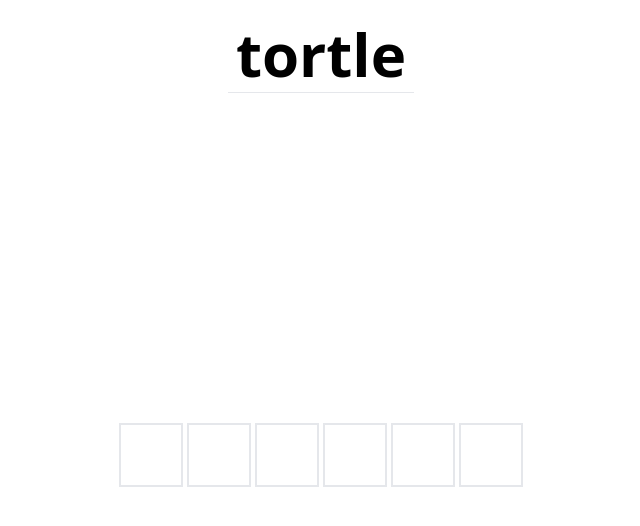
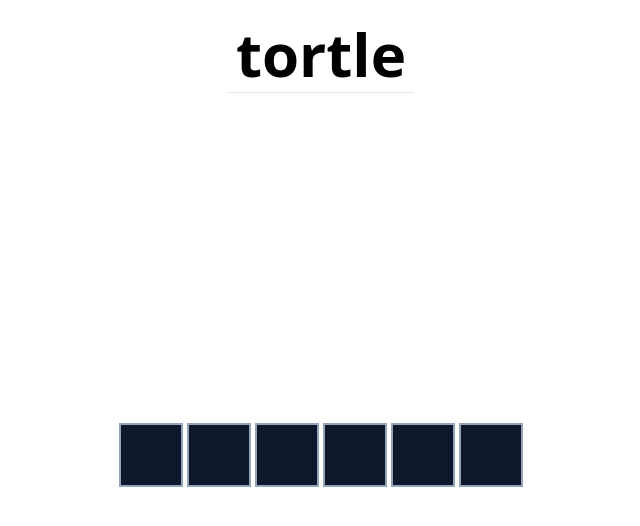
Before and after one commit to kent-seneres/personal-site, a Next.js app: page /tortle in a window 1280 px wide. Shown: the top 526 px of the page, without its empty margins (319-959 px from the left). Built offline with nearby package versions, Linux system fonts and the light colour scheme.

Commit message:
style updates

```diff
--- a/components/Keyboard.tsx
+++ b/components/Keyboard.tsx
@@ -8,10 +8,14 @@ type KeyProps = {
 const Key: React.FC<KeyProps> = (props) => {
   return (
     <button
-      className="flex flex-1 items-center justify-center bg-slate-300 rounded-md m-0.5"
+      className="flex flex-1 items-center justify-center bg-slate-400 rounded-lg m-0.5"
       onClick={() => props.onClick(props.value)}
     >
-      <span className={`text-xl py-2 ${props.value.length > 0 ? "px-2" : ""}`}>
+      <span
+        className={`text-xl text-slate-50 py-2 ${
+          props.value.length > 0 ? "px-2" : ""
+        }`}
+      >
         {props.value}
       </span>
     </button>
--- a/pages/tortle.tsx
+++ b/pages/tortle.tsx
@@ -14,21 +14,22 @@ type TileProps = {
   value: string;
   state: LetterState;
 };
+
 const Tile: React.FC<TileProps> = (props) => {
   const color =
     props.state === LetterState.CORRECT
-      ? "bg-green-400"
+      ? "bg-green-500"
       : props.state === LetterState.INVALID
-      ? "bg-slate-400"
+      ? "bg-slate-600"
       : props.state === LetterState.MISPLACE
-      ? "bg-yellow-400"
-      : "";
+      ? "bg-yellow-500"
+      : "bg-slate-900";
 
   return (
     <div
-      className={`flex items-center justify-center border-2 w-16 h-16 m-0.5 ${color}`}
+      className={`flex items-center justify-center border-2 border-slate-400 w-16 h-16 m-0.5 ${color}`}
     >
-      <span className="text-2xl">{props.value}</span>
+      <span className="text-2xl font-bold text-slate-50">{props.value}</span>
     </div>
   );
 };
@@ -219,7 +220,7 @@ const DoneModal: React.FC<DoneModal> = (props) => {
             <p className="text-3xl p-2 tabular-nums">{timeRemaining}</p>
           </div>
           <button
-            className="bg-sky-100 rounded-lg py-2 px-8 my-2 mx-auto"
+            className="bg-green-500 text-slate-50 text-lg rounded-lg py-2 px-8 my-2 mx-auto"
             onClick={props.onShare}
           >
             share
```
